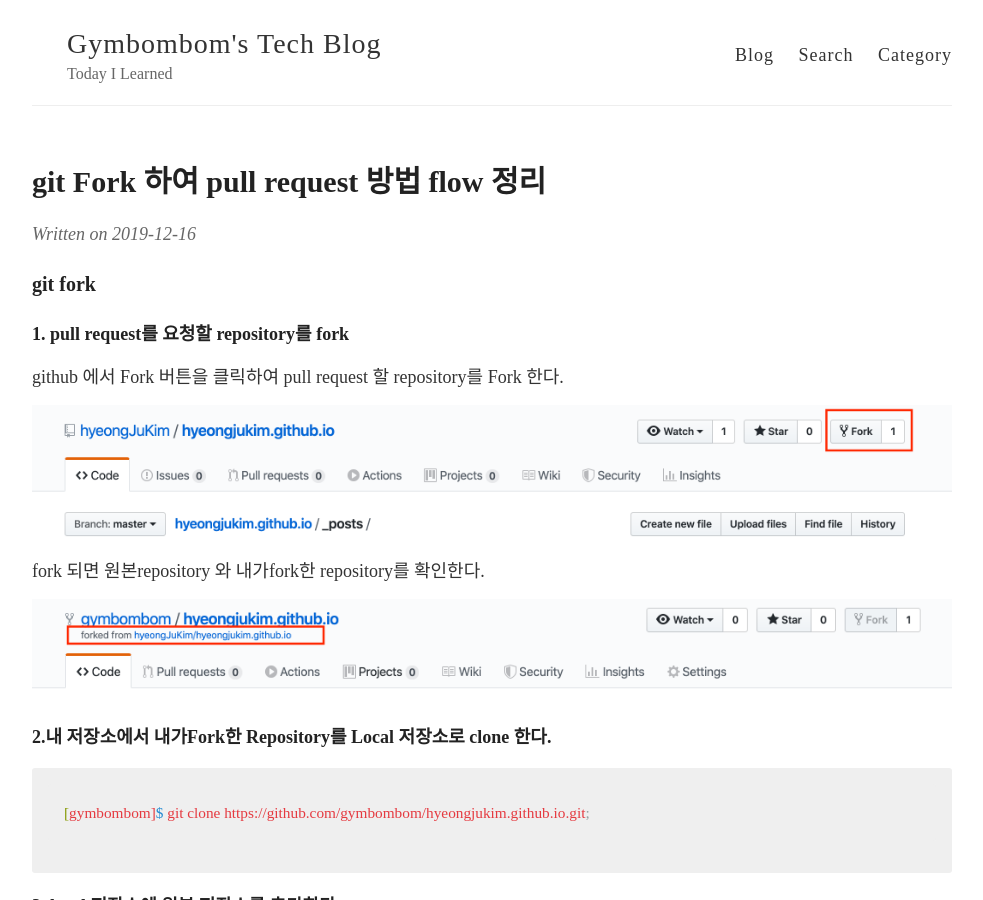
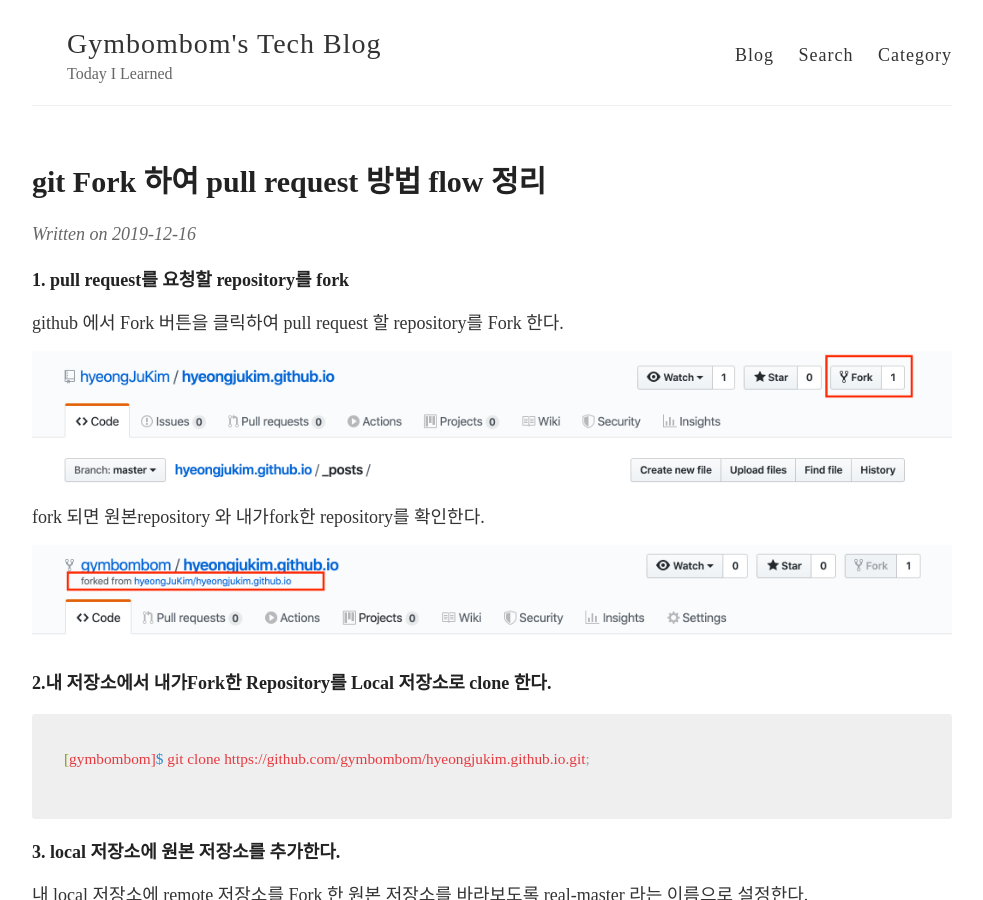
Before and after one commit to jaeheon209/gymbombom.github.io, a Jekyll site: the page built from _posts/2019-12-16-2-git-fork-pull_request-flow.md, in a window 1280 px wide and 900 px high. Shown: the whole window, without its empty margins (148-1131 px from the left). Built offline with Jekyll 4.4.1, drawn with Linux system fonts in a browser that asks for light colours; nearby versions of some CDN libraries; some web fonts are replaced; comment, search, counter and statistics services are not loaded.

Commit message:
오타수정

```diff
--- a/_posts/2019-12-16-2-git-fork-pull_request-flow.md
+++ b/_posts/2019-12-16-2-git-fork-pull_request-flow.md
@@ -5,8 +5,6 @@
     - git
     - github
 ---
-
-### git fork
 
 ##### 1. pull request를 요청할 repository를 fork
 github 에서 Fork 버튼을 클릭하여 pull request 할 repository를 Fork 한다.
```
